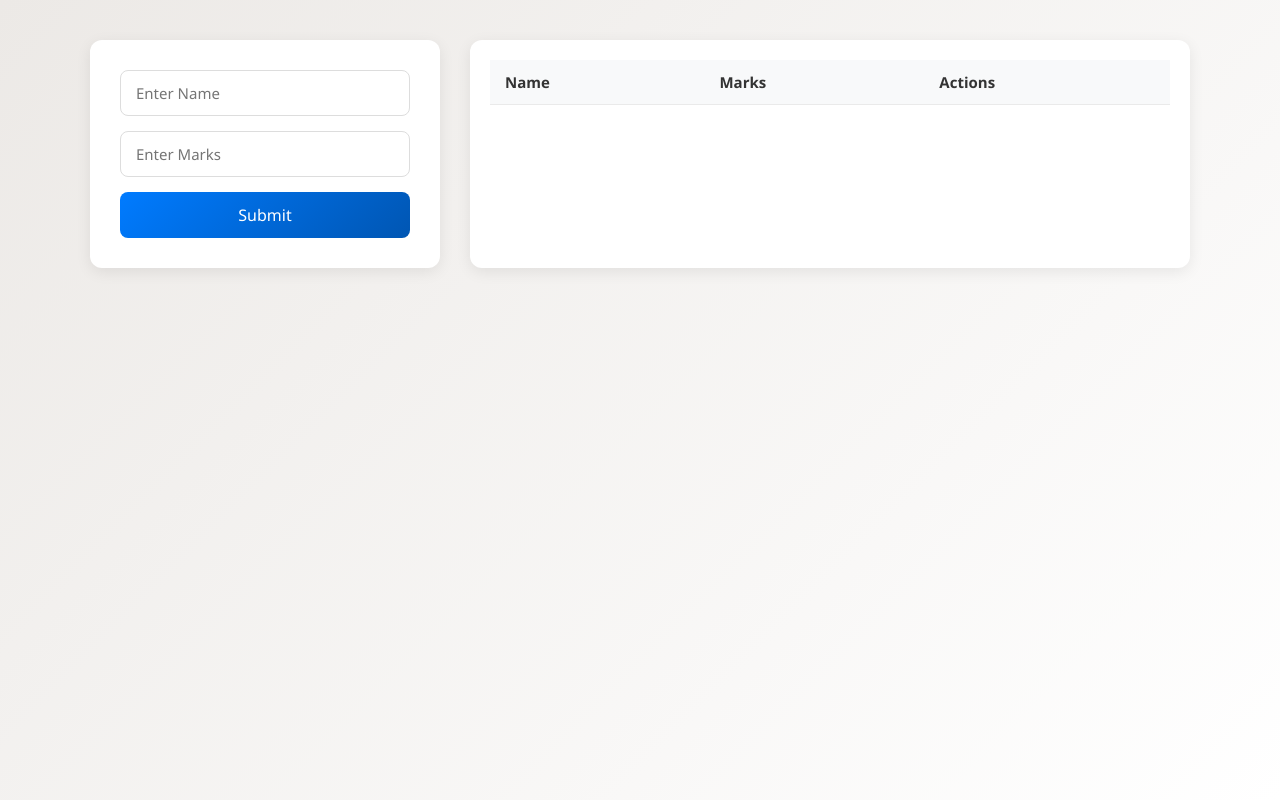
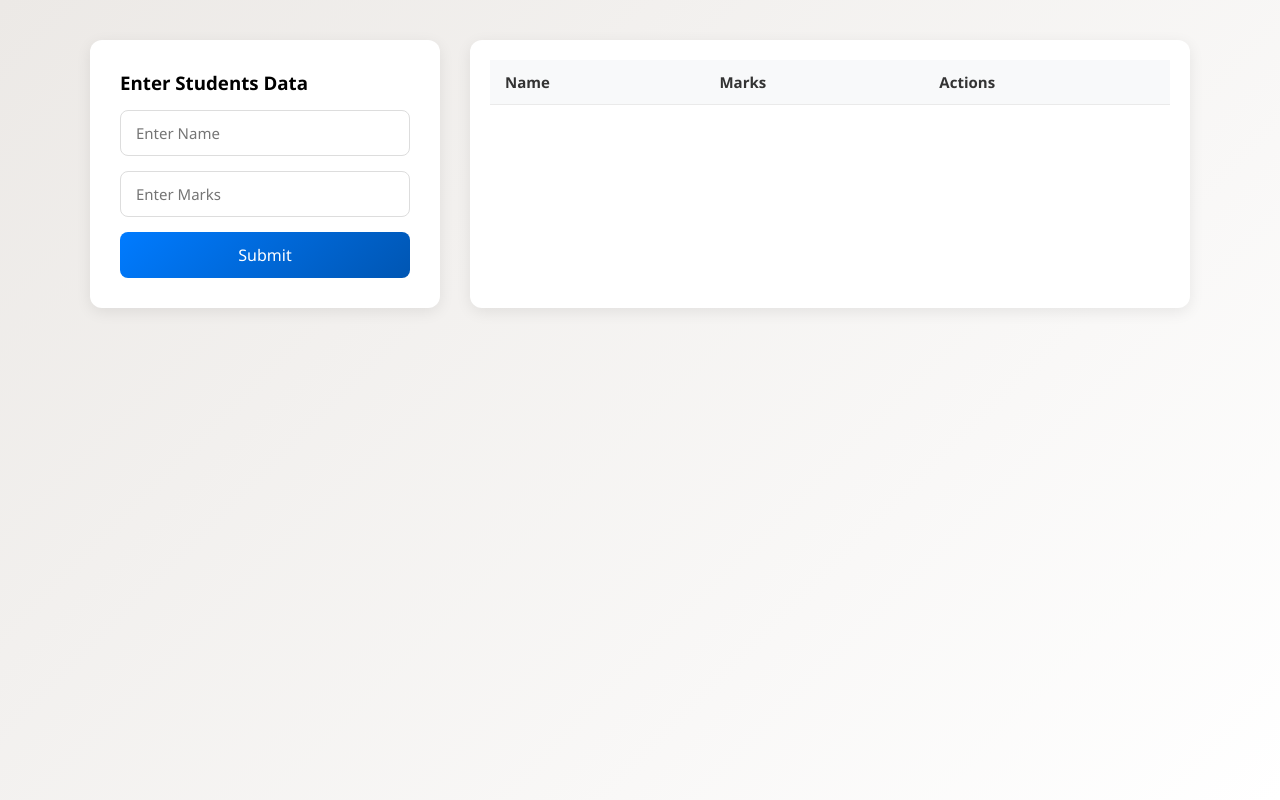
Before and after one commit to jeetdoshi3003/Table-Reservation-App, a React (Create React App) app: page / in a window 1280 px wide. Built offline with nearby package versions, Linux system fonts and the light colour scheme.

Commit message:
added headers

```diff
--- a/src/App.js
+++ b/src/App.js
@@ -60,6 +60,7 @@ function App() {
       <div className={styles.container}>
         {/* Form */}
         <form className={styles.form} onSubmit={handleSubmit}>
+          <h3>Enter Students Data</h3>
           <input
             className={styles.input}
             type="text"
```
